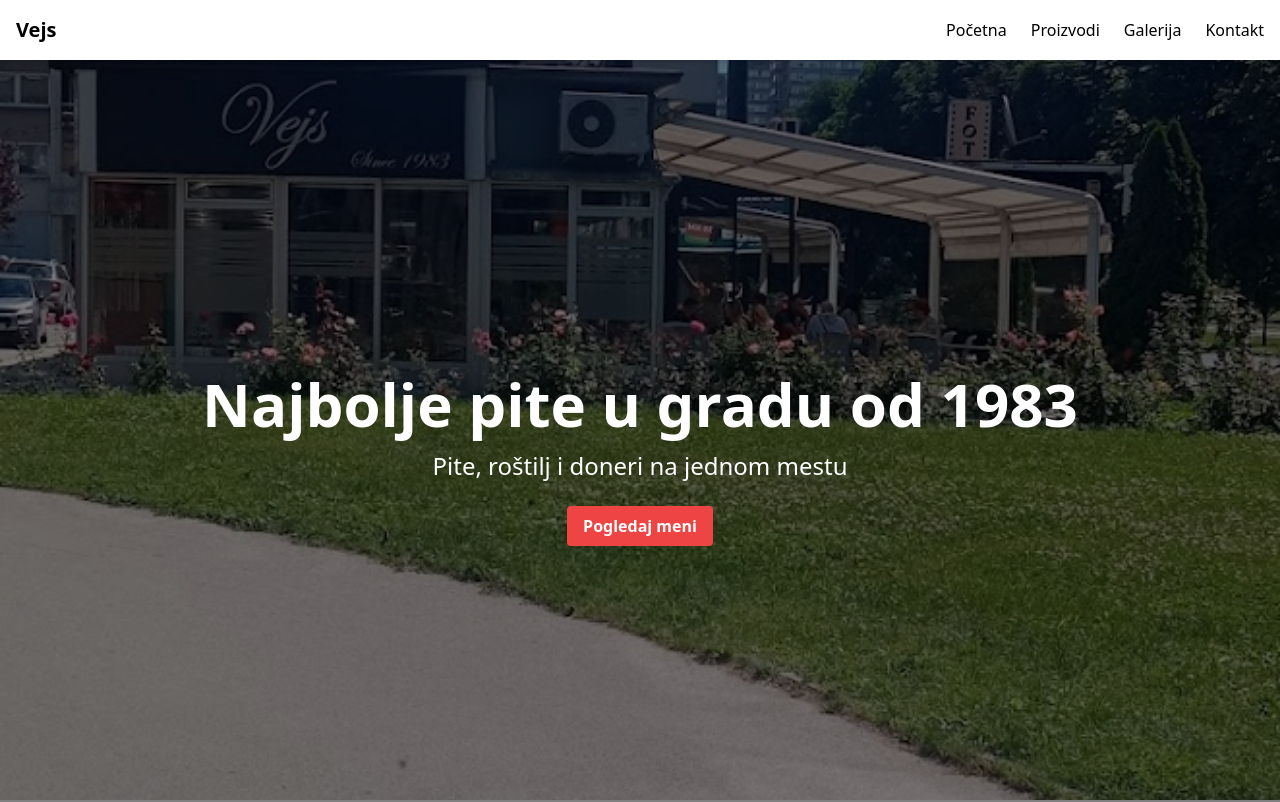
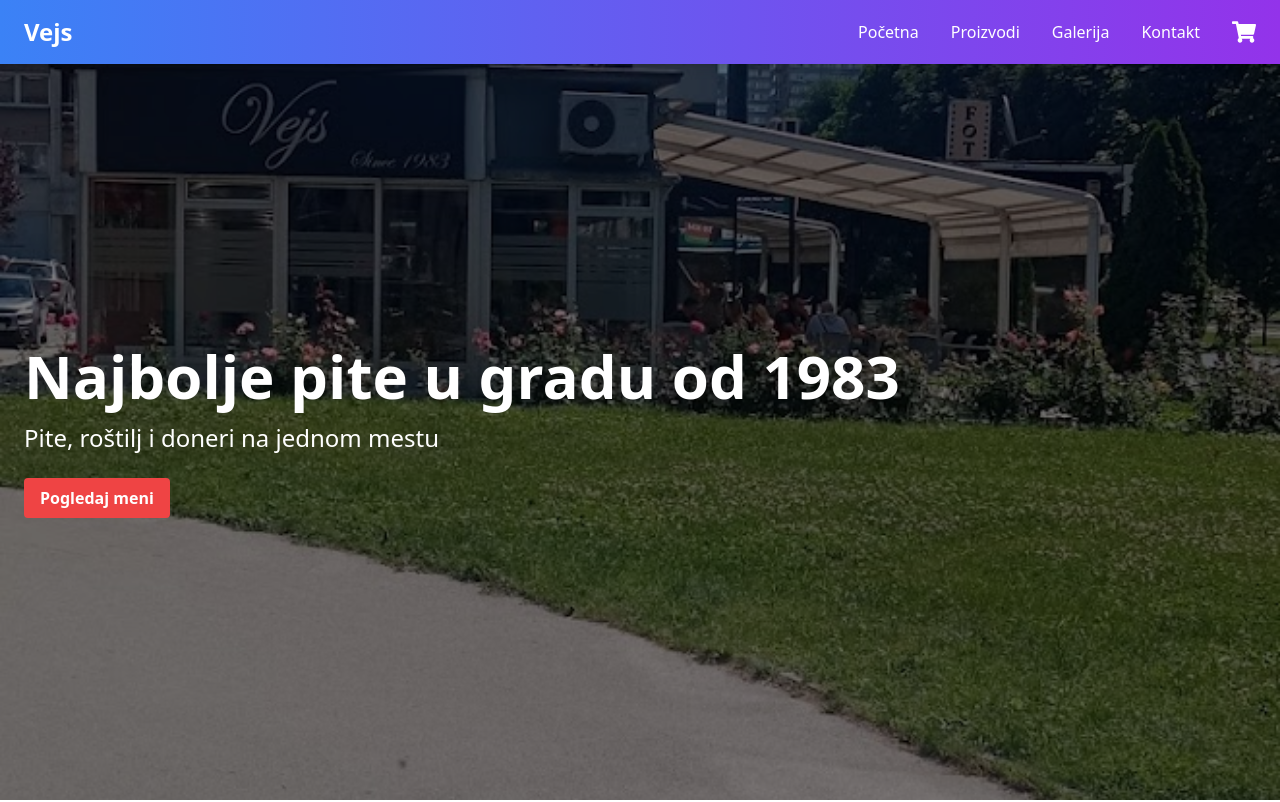
Before and after one commit to DinoCustovic-dev/vejs-food, a Next.js app: page / in a window 1280 px wide. Shown: the top 802 px of the page. Built offline with nearby package versions, Linux system fonts and the light colour scheme.

Commit message:
feat: cart-icon

```diff
--- a/src/app/components/HeroSection.tsx
+++ b/src/app/components/HeroSection.tsx
@@ -8,17 +8,19 @@ const HeroSection = () => {
       className='relative h-screen bg-cover bg-center'
       style={{ backgroundImage: 'url(/images/vejs-slianpr4.jpeg)' }}
     >
+      <div className='flex flex-col h-full bg-black bg-opacity-50'>
         <NavBar />
-      <div className='flex flex-col items-center justify-center h-full bg-black bg-opacity-50 text-white text-center'>
+        <div className='flex-grow container mx-auto flex flex-col justify-center px-6 text-white'>
           <h1 className='text-4xl md:text-6xl font-bold mb-4'>
             Najbolje pite u gradu od 1983
           </h1>
           <p className='text-lg md:text-2xl mb-6'>
             Pite, roštilj i doneri na jednom mestu
           </p>
-        <button className='bg-red-500 hover:bg-red-600 text-white font-bold py-2 px-4 rounded'>
+          <button className='bg-red-500 hover:bg-red-600 text-white font-bold py-2 px-4 rounded w-max'>
             Pogledaj meni
           </button>
+        </div>
       </div>
     </div>
   );
--- a/src/app/components/NavBar.tsx
+++ b/src/app/components/NavBar.tsx
@@ -1,6 +1,7 @@
+'use client';
+
 import React, { useState } from 'react';
-
-import MenuSection from './MenuSection';
+import { FaBars, FaShoppingCart } from 'react-icons/fa';
 
 const NavBar = () => {
   const [isMenuOpen, setIsMenuOpen] = useState(false);
@@ -10,34 +11,67 @@ const NavBar = () => {
   };
 
   return (
-    <nav className='flex justify-between items-center p-4 bg-white shadow-md'>
-      <div className='text-xl font-bold'>Vejs</div>
-      <ul className='hidden md:flex space-x-6'>
+    <nav className='flex justify-between items-center px-6 py-4 bg-gradient-to-r from-blue-500 to-purple-600 text-white shadow-lg relative'>
+      <div className='text-2xl font-bold'>Vejs</div>
+
+      <ul className='hidden md:flex space-x-8 items-center'>
         <li>
-          <a href='#home' className='hover:text-red-500'>
+          <a href='#home' className='hover:text-gray-200 transition-colors'>
             Početna
           </a>
         </li>
         <li>
-          <a href='#menu' className='hover:text-red-500'>
+          <a href='#menu' className='hover:text-gray-200 transition-colors'>
             Proizvodi
           </a>
         </li>
         <li>
-          <a href='#gallery' className='hover:text-red-500'>
+          <a href='#gallery' className='hover:text-gray-200 transition-colors'>
             Galerija
           </a>
         </li>
         <li>
-          <a href='#contact' className='hover:text-red-500'>
+          <a href='#contact' className='hover:text-gray-200 transition-colors'>
             Kontakt
           </a>
         </li>
+        <li>
+          {React.createElement(FaShoppingCart, {
+            className:
+              'text-2xl cursor-pointer hover:text-gray-200 transition-colors',
+          })}
+        </li>
       </ul>
-      <button onClick={toggleMenu} className='md:hidden hover:text-red-500'>
-        🍔
-      </button>
-      {isMenuOpen && <MenuSection onClose={toggleMenu} />}
+
+      <div className='flex items-center md:hidden space-x-4'>
+        {React.createElement(FaShoppingCart, {
+          className:
+            'text-2xl cursor-pointer hover:text-gray-200 transition-colors',
+        })}
+        <button
+          onClick={toggleMenu}
+          className='hover:text-gray-200 transition-colors'
+        >
+          <FaBars className='text-2xl' />
+        </button>
+      </div>
+
+      {isMenuOpen && (
+        <div className='md:hidden absolute top-16 right-4 bg-white text-black shadow-xl rounded-lg py-2 w-48'>
+          <a href='#home' className='block px-6 py-3 hover:bg-gray-100'>
+            Početna
+          </a>
+          <a href='#menu' className='block px-6 py-3 hover:bg-gray-100'>
+            Proizvodi
+          </a>
+          <a href='#gallery' className='block px-6 py-3 hover:bg-gray-100'>
+            Galerija
+          </a>
+          <a href='#contact' className='block px-6 py-3 hover:bg-gray-100'>
+            Kontakt
+          </a>
+        </div>
+      )}
     </nav>
   );
 };
```
Lines whose indentation alone changed are shown as unchanged.
